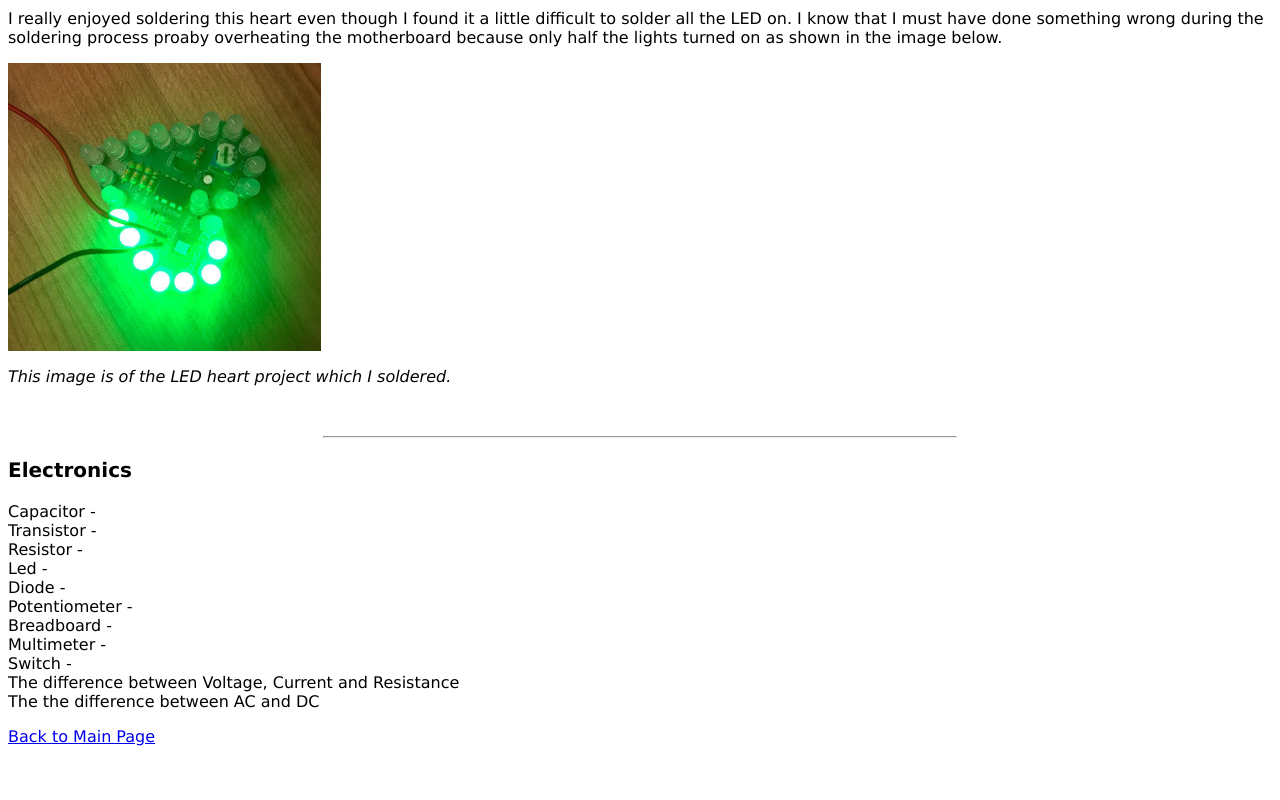
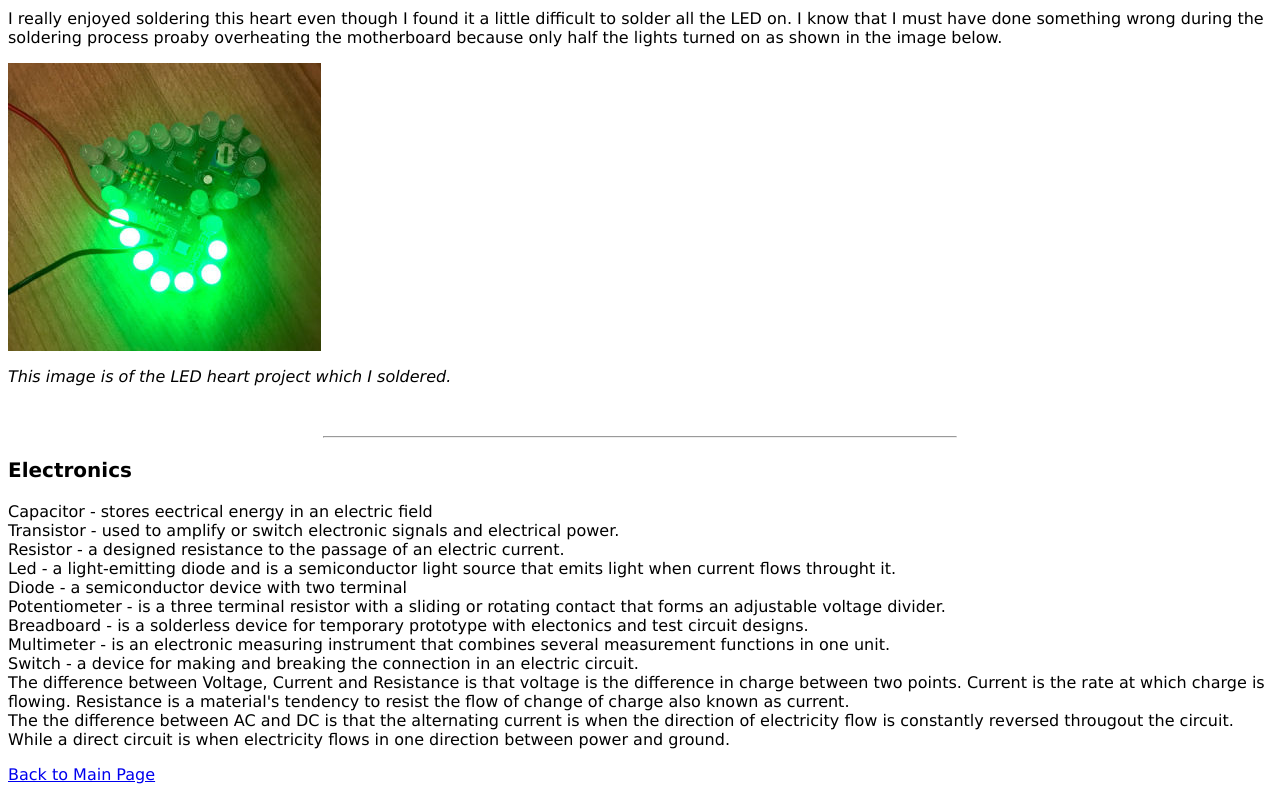
Before and after one commit to Topps-HarjoA/Topps-HarjoA, a plain HTML site: page unit8.html in a window 1280 px wide. Shown: the part 692-1492 px from the top of the page. Before the commit the page ends 1454 px from the top, so only its background shows below. Drawn offline with Linux system fonts and the light colour scheme.

Commit message:
Update unit8.html

```diff
--- a/unit8.html
+++ b/unit8.html
@@ -65,27 +65,30 @@ I know that I must have done something wrong during the soldering process proaby
 
 <h3> Electronics </h3>
 <p>
-Capacitor -
+Capacitor - stores eectrical energy in an electric field
 <br>
-Transistor -
+Transistor - used to amplify or switch electronic signals and electrical power.
 <br>
-Resistor -
+Resistor - a designed resistance to the passage of an electric current.
 <br>
-Led -
+Led - a light-emitting diode and is a semiconductor light source that emits light when current flows throught it.
 <br>
-Diode -
+Diode - a semiconductor device with two terminal
 <br>
-Potentiometer -
+Potentiometer - is a three terminal resistor with a sliding or rotating contact that forms an adjustable voltage divider.
 <br>
-Breadboard -
+Breadboard - is a solderless device for temporary prototype with electonics and test circuit designs.
 <br>
-Multimeter -
+Multimeter - is an electronic measuring instrument that combines several measurement functions in one unit.
 <br>
-Switch -
+Switch - a device for making and breaking the connection in an electric circuit.
 <br>
-The difference between Voltage, Current and Resistance
+The difference between Voltage, Current and Resistance is that voltage is the difference in charge between two points.
+Current is the rate at which charge is flowing.
+Resistance is a material's tendency to resist the flow of change of charge also known as current.
 <br>
-The the difference between AC and DC
+The the difference between AC and DC is that the alternating current is when the direction of electricity flow is constantly reversed througout the circuit.
+While a direct circuit is when electricity flows in one direction between power and ground.
 </p>
 
 
```
